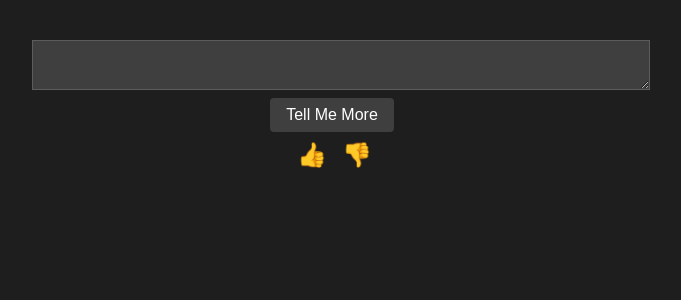
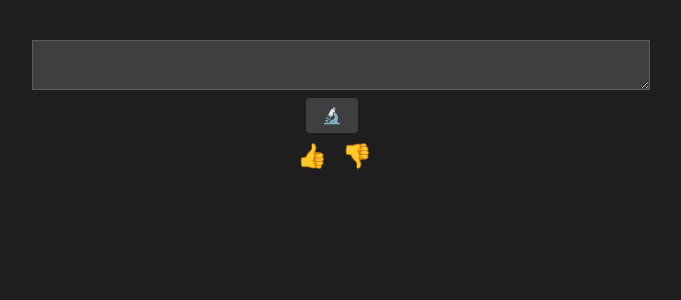
Before and after one commit to PhilWa/precision-LLMs-for-bio-research, a Flask app: page / in a window 1280 px wide. Shown: the top 300 px of the page, without its empty margins (308-989 px from the left). Run offline with Flask 3, Linux system fonts and the light colour scheme.

Commit message:
updated submit button

```diff
--- a/templates/index.html
+++ b/templates/index.html
@@ -14,7 +14,7 @@
             <textarea id="input-box" style="width: 100%;"></textarea>
         </div>
         <div>
-            <button id="submit-button">Tell Me More</button>
+            <button id="submit-button"><span class="emoji">🔬</span></button>
         </div>
         <div id="output-container" class="input-output-wrapper"></div>
         <div id="vote-buttons">
@@ -28,12 +28,22 @@
         let currentInput = "";
         let currentOutput = "";
 
+        function startRotation() {
+            document.querySelector(".emoji").classList.add("rotate");
+        }
+
+        function stopRotation() {
+            document.querySelector(".emoji").classList.remove("rotate");
+        }
+
         document.getElementById("submit-button").addEventListener("click", () => {
             const text_input = document.getElementById("input-box").value;
             currentInput = text_input;
+            startRotation();
             $.post("/process", { text_input: text_input }, (data) => {
                 document.getElementById("output-container").innerHTML = data.result;
                 currentOutput = data.result;
+                stopRotation();
             });
         });
 
@@ -48,9 +58,8 @@
                 console.log(data.message);
             });
         });
+    </script>
 
-
-    </script>
 </body>
 
 </html>
```
